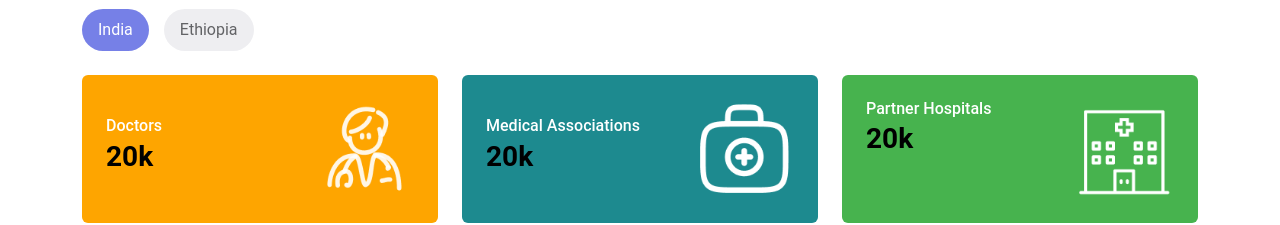
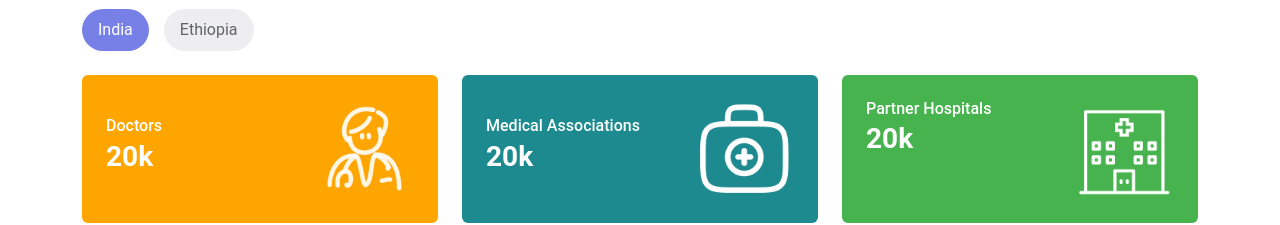
Before and after one commit to deepakkashyap1100/Bizaariocare-new, a React (Vite) app: page / in a window 1280 px wide. Shown: the part 2720-2945 px from the top of the page. Built offline with nearby package versions, Linux system fonts and the light colour scheme.

Commit message:
update4.1

```diff
--- a/src/App.css
+++ b/src/App.css
@@ -40,7 +40,7 @@
 .read-more-btn{
   color: #f86f03;
 }
-h1, h2, h3{
+h1, h2{
   color: #000000;
 }
 /* @import "./assets/css/NewsAndArticles.css";  */
```
